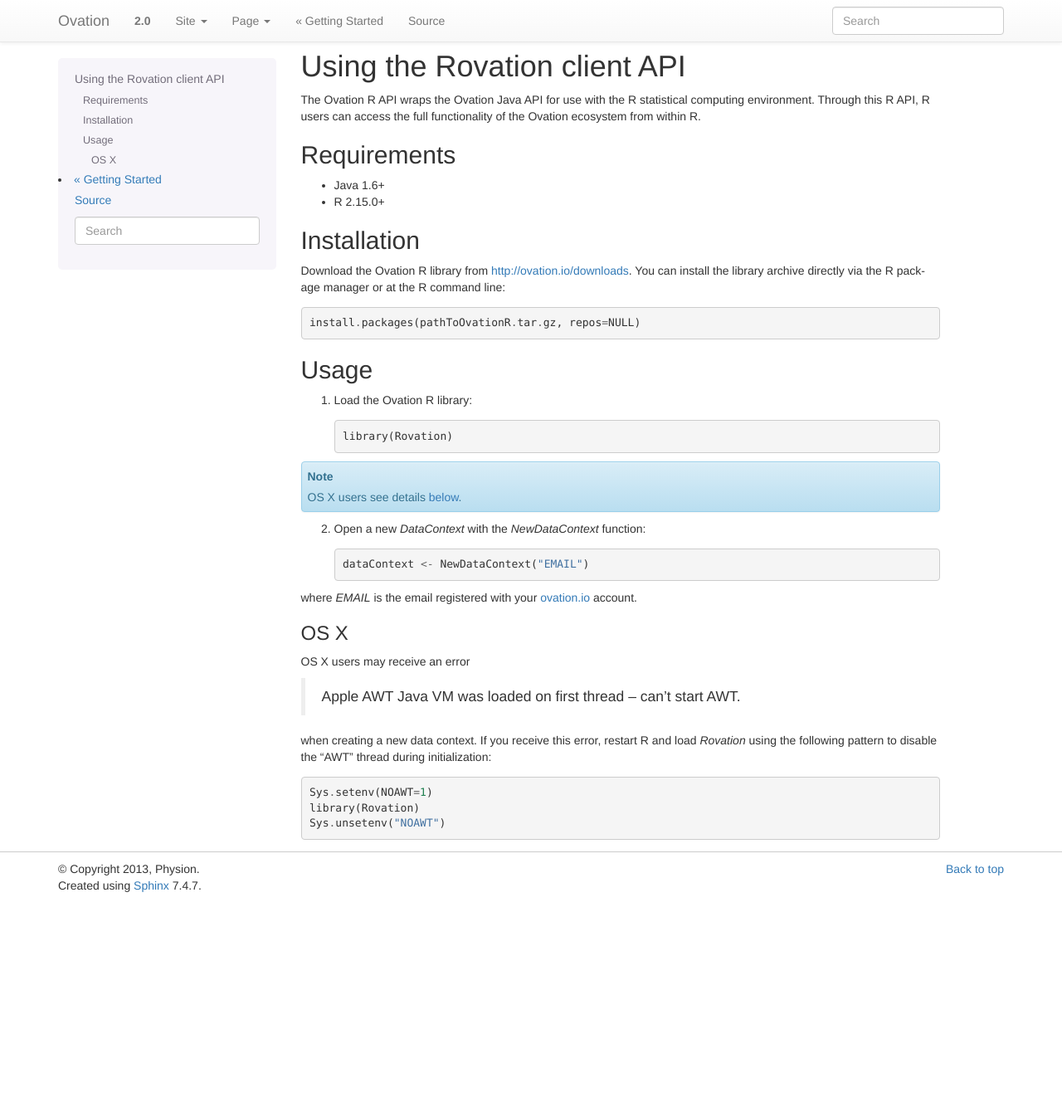
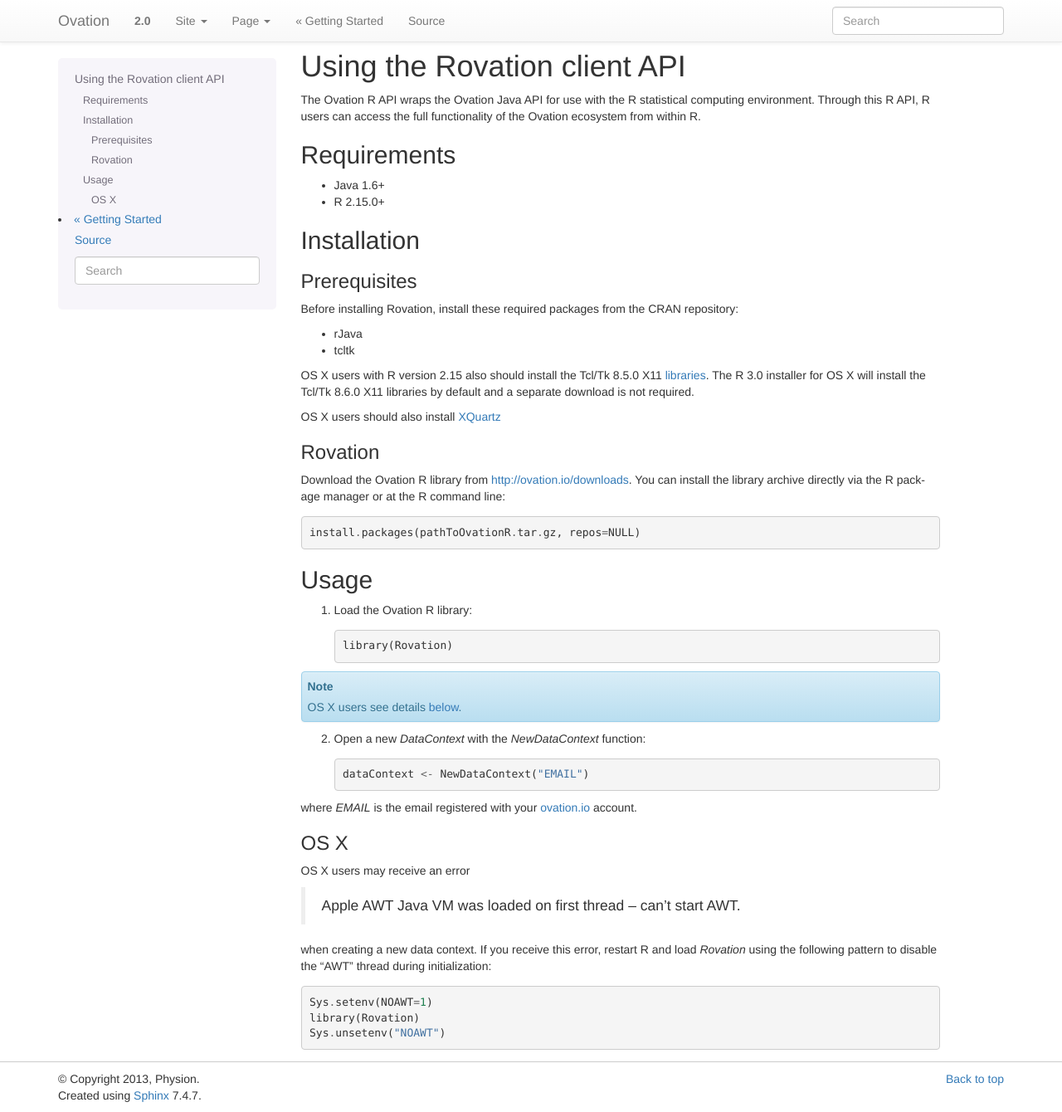
Before and after one commit to physion/ovation-docs, a Sphinx documentation site: the page built from source/using_rovation.rst, in a window 1280 px wide and 1340 px high. Shown: the whole window at 83% size. Built offline with Sphinx 7.4.7, drawn with Linux system fonts in a browser that asks for light colours.

Commit message:
OS X install prereqs

```diff
--- a/source/using_rovation.rst
+++ b/source/using_rovation.rst
@@ -14,9 +14,23 @@
 Installation
 ============
 
+Prerequisites
+-------------
+Before installing Rovation, install these required packages from the CRAN repository:
+
+* rJava
+* tcltk
+
+OS X users with R version 2.15 also should install the Tcl/Tk 8.5.0 X11 `libraries <http://cran.r-project.org/bin/macosx/tools/>`_. The R 3.0 installer for OS X will install the Tcl/Tk 8.6.0 X11 libraries by default and a separate download is not required.
+
+OS X users should also install `XQuartz <http://xquartz.macosforge.org/landing/>`_
+
+Rovation
+--------
+
 Download the Ovation R library from http://ovation.io/downloads. You can install the library archive directly via the R package manager or at the R command line::
 
-	install.packages(pathToOvationR.tar.gz, repos=NULL)
+    install.packages(pathToOvationR.tar.gz, repos=NULL)
 
 
 Usage
@@ -25,14 +39,14 @@
 
 1. Load the Ovation R library::
 
-	library(Rovation)
+    library(Rovation)
 
 .. note::
     OS X users see details  :ref:`below <subsec-rovation-osx>`.
 
 2. Open a new `DataContext` with the `NewDataContext` function::
 
-	dataContext <- NewDataContext("EMAIL")
+    dataContext <- NewDataContext("EMAIL")
 
 where `EMAIL` is the email registered with your `ovation.io <http://ovation.io>`_ account.
 
```
